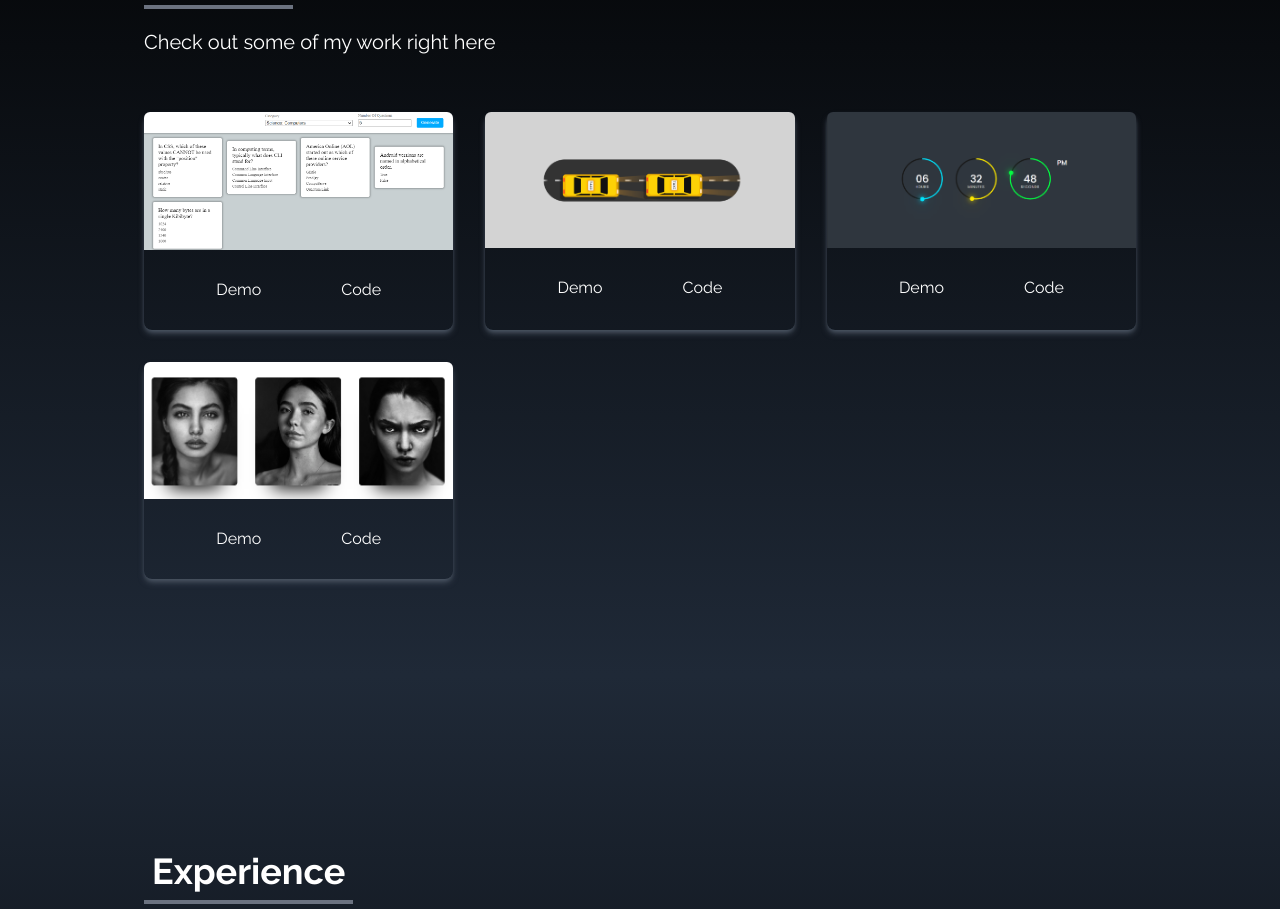
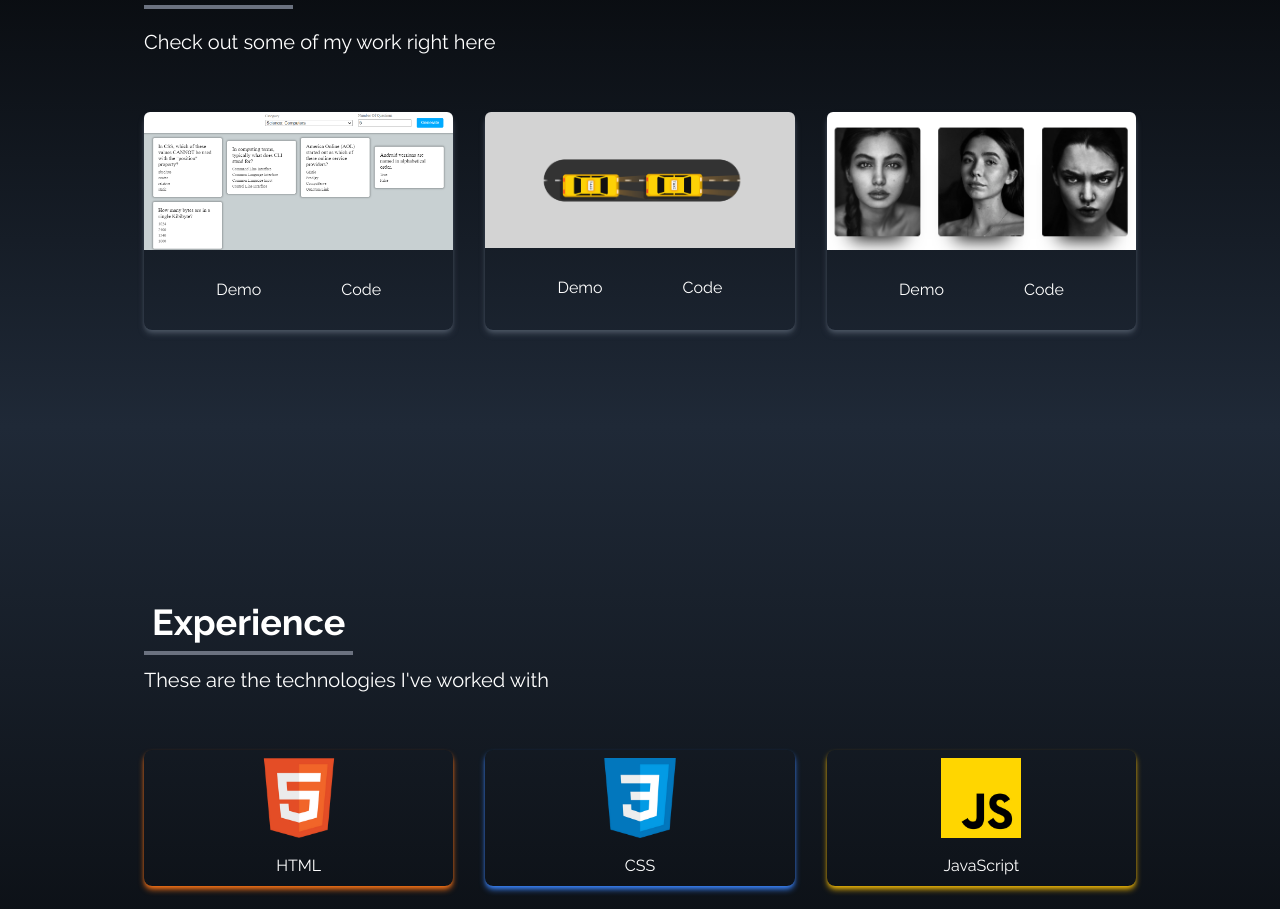
Before and after one commit to pavankumarreddys/PavanSannala-Portfolio, a React (Create React App) app: page / in a window 1280 px wide. Shown: the part 1632-2541 px from the top of the page. Built offline with nearby package versions, Linux system fonts and the light colour scheme; a web font is replaced by a local one.

Commit message:
small modifications like commenting one project in portfolio section

```diff
--- a/src/components/Portfolio.jsx
+++ b/src/components/Portfolio.jsx
@@ -1,8 +1,8 @@
 
 import React from 'react'
-import digitalClock from '../assets/portfolio/digitalClock.png'
+// import digitalClock from '../assets/portfolio/digitalClock.png'
 import movingTaxi from '../assets/portfolio/movingTaxi.png'
-import profileCard from '../assets/portfolio/profileCard.png'
+ import profileCard from '../assets/portfolio/profileCard.png'
 import quiz from '../assets/portfolio/quiz.png'
 
 
@@ -23,19 +23,19 @@ function Portfolio() {
             codeLink:'https://github.com/santosh-kuchetti/movingTaxi',
         },
 
+        // {
+        //     id: 3,
+        //     src: digitalClock,
+        //     demoLink: 'https://santosh-kuchetti.github.io/digitalClock/',
+        //     codeLink: 'https://github.com/santosh-kuchetti/digitalClock',
+        // },
         {
             id: 3,
-            src: digitalClock,
-            demoLink: 'https://santosh-kuchetti.github.io/digitalClock/',
-            codeLink: 'https://github.com/santosh-kuchetti/digitalClock',
-        },
-        {
-            id: 4,
             src: profileCard,
             demoLink: 'https://santosh-kuchetti.github.io/profilrCardHoverEffect/',
             codeLink: 'https://github.com/santosh-kuchetti/profilrCardHoverEffect',
         },
-    ]
+     ]
 
   return (
       <div name='portfolio' className='bg-gradient-to-b from-black to-gray-800 w-full h-full text-white  pt-40 pb-20'>
```
